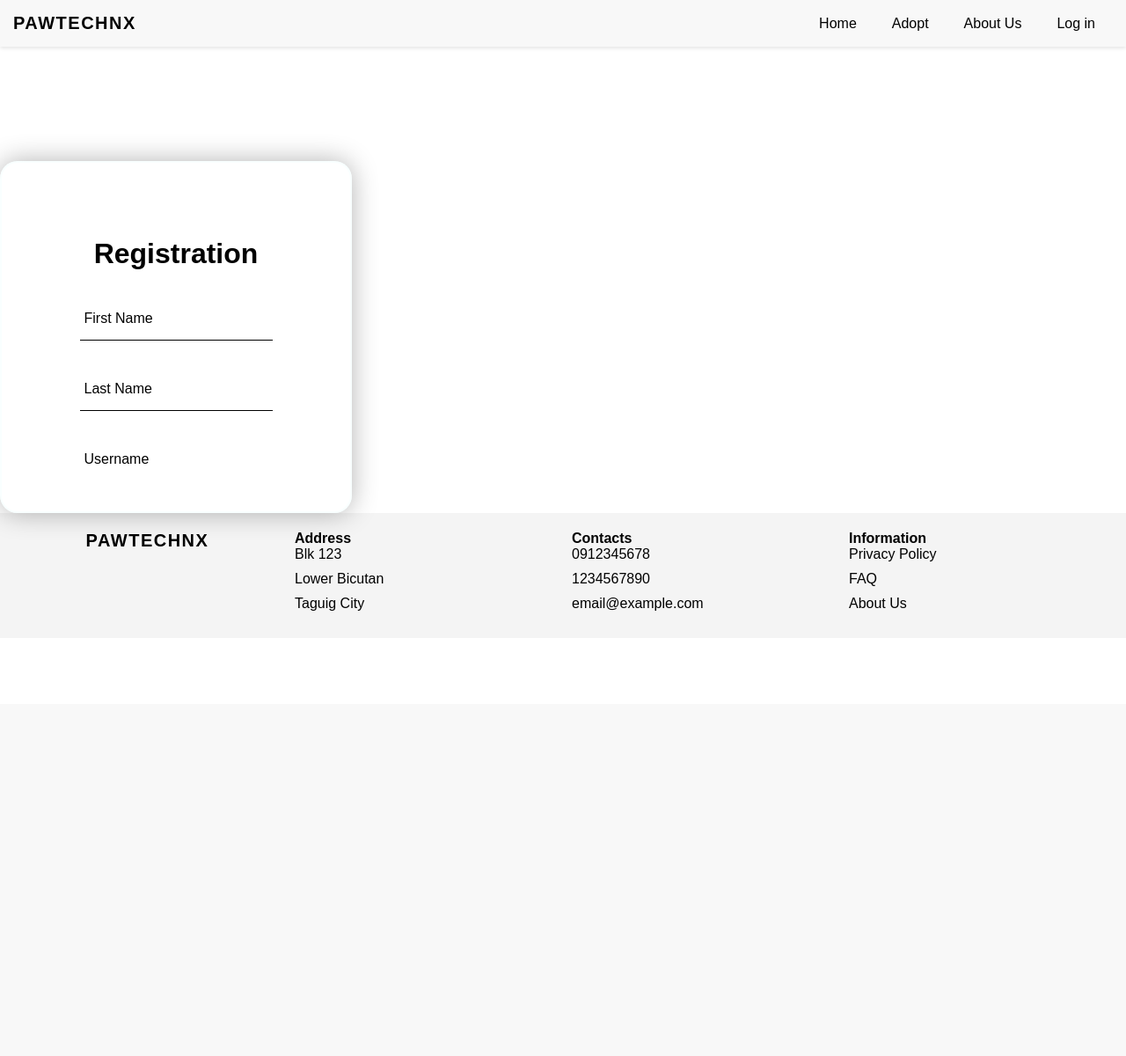
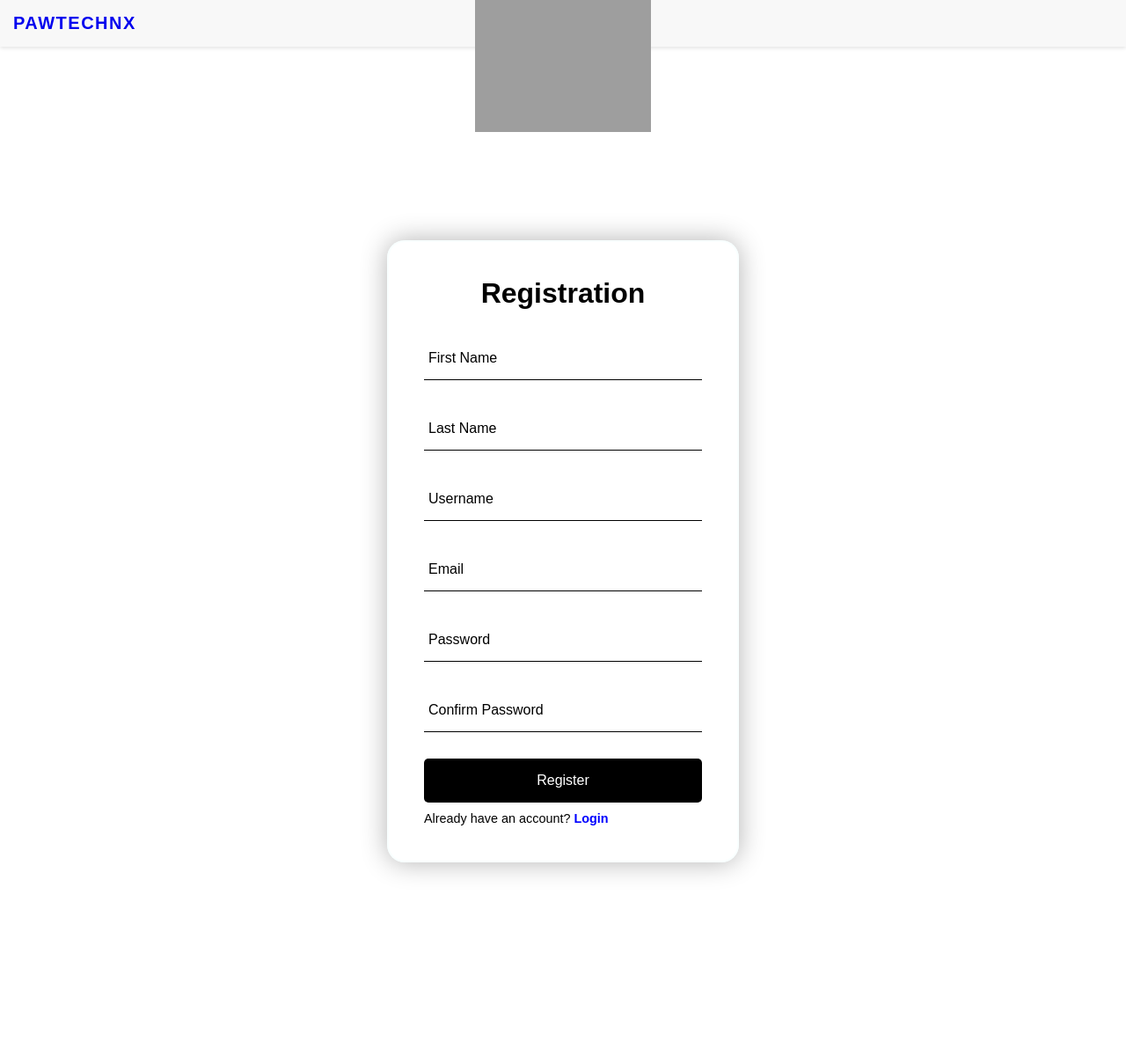
Before and after one commit to PUP-BSIT/project-tech_nx, a PHP site: page /html/registration.html in a window 1280 px wide. Shown: the whole page at 88% size. Before the commit the page ends 694 px from the top, so only its background shows below. Run offline with PHP 8.4, Linux system fonts and the light colour scheme; grey boxes are pictures that could not be loaded.

Commit message:
add changes and images

```diff
--- a/pawtechnx/html/registration.html
+++ b/pawtechnx/html/registration.html
@@ -10,58 +10,42 @@
     <div class="banner">
       <div class="nav-bar">
         <div class="logo">
-          <p>PAWTECHNX</p>
+          <a href="../php/index.php">PAWTECHNX</a>
         </div>
-        <ul>
-          <li><a href="../php/home_page.php">Home</a></li>
-          <li class="dropdown">
-            <button class="dropbtn">Adopt</button>
-            <div class="dropdown-content">
-              <a href="../html/cats.html">Cats</a>
-              <a href="../html/hamsters.html">Hamsters</a>
-              <a href="../html/dogs.html">Dogs</a>
-              <a href="../html/rabbits.html">Rabbits</a>
-            </div>
-          </li>
-          <li><a href="../html/about_us.html">About Us</a></li>
-          <div class="login">
-            <li><a href="../php/login.php">Log in</a></li>
-          </div>
-        </ul>
       </div>
     </div>
-    <!--<div class="image-container">
+    <div class="image-container">
       <img
         src="https://s3-alpha-sig.figma.com/img/0e01/5e3a/c73b5846f7ac4b5aa450d2355cfb9e06?Expires=1718582400&Key-Pair-Id=APKAQ4GOSFWCVNEHN3O4&Signature=dxHRCG5s4mVjVW3yvy7FBc-Vn7Lweb4pN1ZWL-J4HpjMSyzFabzzMHXNHbkNdQMXn1cuF72pCN1j~HqNTrgrePlLaXuFoXjIHdu2SF355c89L3966Np1YoYeTbHDMrD3i7W4LJFnPOKfU1vUG~90Vv59a-vAIhPiIxuPA3qJd2EAjMlrpIZ6VyaUJBJE7~AJu3sRSCo-UCHqKDCgNtVIU8ktSmnVVQTvxETNK~56i3csPRj4PJoTQ49qBKpf1XksDq~ioDPJxYfc21uFRw94Zi8WAKkEgv3PxcLJEHNBqpm7wHvV5hlnZa6iTgpnJqGjSyL6fhSAHdKPZkUVQpF-Ag__"
         alt="Decorative Image"/>
-    </div>-->
+    </div>
     <div class="wrapper">
       <div class="form-register">
         <h2>Registration</h2>
         <form action="../php/registration.php" method="POST">
           <div class="input-box">
+            <input type="text" name="fname" id="fname" required />
             <label for="fname">First Name</label>
-            <input type="text" name="fname" id="fname" required />
           </div>
           <div class="input-box">
+            <input type="text" name="lname" id="lname" required />
             <label for="lname">Last Name</label>
-            <input type="text" name="lname" id="lname" required />
           </div>
           <div class="input-box">
+            <input type="text" name="username" id="username" required />
             <label for="username">Username</label>
-            <input type="username" name="username" id="username" required />
           </div>
           <div class="input-box">
+            <input type="email" name="email" id="email" required />
             <label for="email">Email</label>
-            <input type="email" name="email" id="email" required />
           </div>
           <div class="input-box">
+            <input type="password" name="password" id="password" required />
             <label for="password">Password</label>
-            <input type="password" name="password" id="password" required />
           </div>
           <div class="input-box">
+            <input type="password" name="confirm" id="confirm" required />
             <label for="confirm">Confirm Password</label>
-            <input type="password" name="confirm" id="confirm" required />
           </div>
           <button
             type="submit"
@@ -76,29 +60,6 @@
         </form>
       </div>
     </div>
-    <div class="footer">
-      <div class="logo">
-        <p>PAWTECHNX</p>
-      </div>
-      <div class="address">
-        <h4>Address</h4>
-        <p>Blk 123</p>
-        <p>Lower Bicutan</p>
-        <p>Taguig City</p>
-      </div>
-      <div class="contact">
-        <h4>Contacts</h4>
-        <p>0912345678</p>
-        <p>1234567890</p>
-        <p>email@example.com</p>
-      </div>
-      <div class="info">
-        <h4>Information</h4>
-        <p>Privacy Policy</p>
-        <p>FAQ</p>
-        <p>About Us</p>
-      </div>
-    </div>
     <script src="registration.js"></script>
   </body>
 </html>
--- a/pawtechnx/style/registration.css
+++ b/pawtechnx/style/registration.css
@@ -1,19 +1,19 @@
-/*body {
-    display: flex;
-    background: white;
-    background-size: cover;
-    background-repeat: no-repeat;
-    justify-content: center;
-    height: 100vh;
-    align-items: center;
-    width: auto;
-    margin: 0;
-}*/
 * {
   margin: 0;
   padding: 0;
   box-sizing: border-box;
   font-family: sans-serif;
+}
+
+body {
+  display: flex;
+  flex-direction: column;
+  background: white;
+  justify-content: center;
+  height: 150vh;
+  align-items: center;
+  width: auto;
+  justify-content: space-between;
 }
 
 .banner {
@@ -39,85 +39,17 @@
   cursor: pointer;
 }
 
-.nav-bar ul {
-  display: flex;
-  margin-left: auto;
-  align-items: center;
+a {
+  text-decoration: none;
 }
 
-.nav-bar ul li {
-  list-style: none;
-  margin: 0 20px;
-  position: relative;
-}
-
-.nav-bar ul li a {
-  text-decoration: none;
+a:visited {
   color: black;
-}
-
-.nav-bar ul li .dropbtn {
-  background: none;
-  border: none;
-  color: black;
-  font-size: 16px;
-  cursor: pointer;
-  outline: none;
-  padding: 0;
-  margin: 0;
-}
-
-.nav-bar ul li .dropdown-content {
-  display: none;
-  position: absolute;
-  top: 100%;
-  left: 0;
-  background-color: white;
-  min-width: 160px;
-  box-shadow: 0px 8px 16px rgba(0, 0, 0, 0.2);
-  z-index: 1;
-}
-
-.nav-bar ul li .dropdown-content a {
-  color: black;
-  padding: 12px 16px;
-  text-decoration: none;
-  display: block;
-}
-
-.nav-bar ul li .dropdown-content a:hover {
-  background-color: #ddd;
-}
-
-.nav-bar ul li:hover .dropdown-content {
-  display: block;
-}
-
-.register {
-  text-align: right;
-  padding-right: 15px;
-}
-
-.wrapper {
-  position: relative;
-  margin-top: 130px;
-  width: 400px;
-  height: 400px;
-  background: transparent;
-  border: 2px solid rgba(244, 255, 255, 0.5);
-  backdrop-filter: blur(10px);
-  border-radius: 20px;
-  box-shadow: 0 0 30px rgba(0, 0, 0, 0.3);
-  display: flex;
-  align-items: center;
-  justify-content: center;
-  transition: height 0.2s ease;
-  overflow: hidden;
 }
 
 .image-container {
   position: absolute;
-  top: 40px;
+  margin-bottom: 340px;
   left: 50%;
   transform: translateX(-50%);
   z-index: 1;
@@ -128,16 +60,26 @@
   height: auto;
 }
 
-.wrapper .form-register {
+.wrapper {
+  position: relative;
+  margin: auto;
+  width: 400px;
+  height: auto;
+  background: transparent;
+  border: 2px solid rgba(244, 255, 255, 0.5);
+  backdrop-filter: blur(10px);
+  border-radius: 20px;
+  box-shadow: 0 0 30px rgba(0, 0, 0, 0.3);
+  display: flex;
+  align-items: center;
+  justify-content: center;
+  overflow: hidden;
+}
+
+.form-register {
+  width: 100%;
   padding: 40px;
-  position: absolute;
-  transition: none;
-  overflow-y: auto;
-  height: calc(100% - 80px);
-  padding-bottom: 20px;
-  transition: transform 0.18s ease;
-  transform: translateX(0px);
-  margin-top: 10px;
+  z-index: 0;
 }
 
 .form-register h2 {
@@ -150,7 +92,6 @@
   position: relative;
   width: 100%;
   height: 50px;
-  border-bottom: 0.5px solid black;
   margin: 30px 0;
 }
 
@@ -168,7 +109,8 @@
 
 .input-box input:focus ~ label,
 .input-box input:valid ~ label {
-  top: -5px;
+  top: -3px;
+  color: blue;
 }
 
 .input-box input {
@@ -179,6 +121,8 @@
   outline: none;
   font-size: 1em;
   font-weight: 600;
+  padding: 0 5px;
+  border-bottom: 1px solid black;
 }
 
 .btn {
@@ -190,6 +134,11 @@
   font-size: 1em;
   color: white;
   font-weight: 300;
+  cursor: pointer;
+}
+
+.btn:hover {
+  transform: scale(0.9);
 }
 
 .login-register {
@@ -211,36 +160,3 @@
 .login-register p a:hover {
   text-decoration: underline;
 }
-
-.form-register for .error-msg {
-  margin: 10px 0;
-  display: block;
-  background: crimson;
-  color: #fff;
-  border-radius: 5px;
-  font-size: 20px;
-}
-
-.footer {
-  background-color: #f4f4f4;
-  padding: 20px;
-  display: flex;
-  flex-wrap: wrap;
-  justify-content: space-between;
-  align-items: flex-start;
-  gap: 20px;
-}
-
-.footer div {
-  flex: 1;
-  min-width: 150px;
-}
-
-.footer p {
-  margin-bottom: 10px;
-}
-
-.footer .logo {
-  text-align: center;
-  font-weight: bold;
-}
```
Also changed, not shown: pawtechnx/php/about_us.php (+24 -12 lines), pawtechnx/php/login.php (+3 -8 lines), pawtechnx/style/login_style.css (+10 -25 lines), pawtechnx/style/style_about_us.css (+14 -8 lines), pawtechnx/images/pfp/mikaella_pfp.jpg (added), pawtechnx/images/pfp/pasion_pfp.jpg (added).
